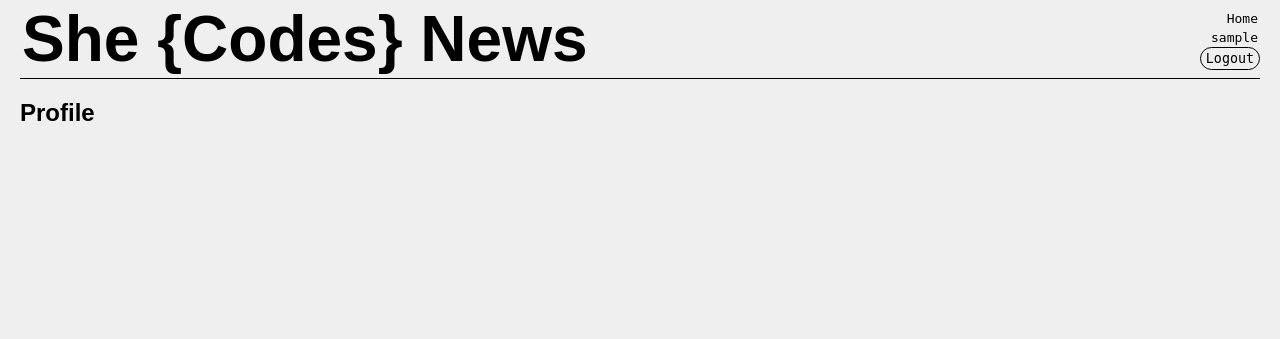
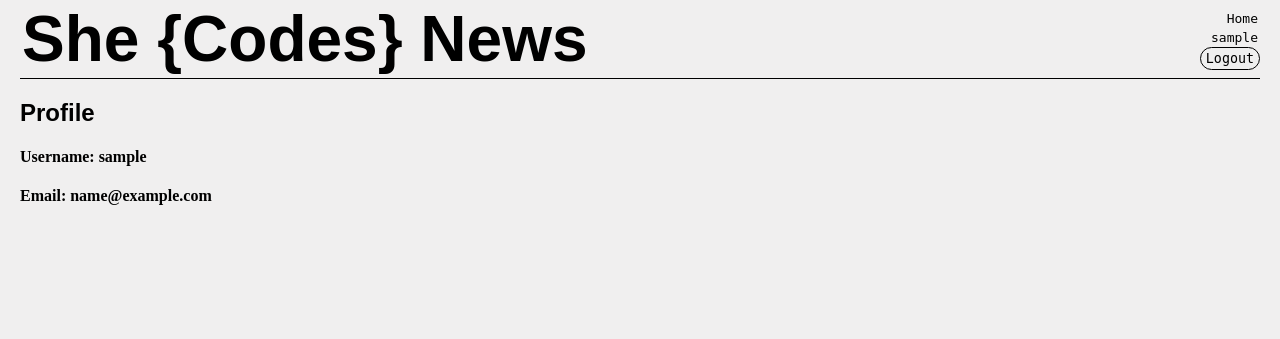
Before and after one commit to SheCodesAus/she-codes-django-news-project-AnnieJDesigns, a Django app: page /users/1/ in a window 1280 px wide. Shown: the top 339 px of the page. Run offline with Django 4.2, Linux system fonts and the light colour scheme; a user stored in the database is signed in; tables that the repository leaves empty hold one stand-in row (values such as "Sample post"); parts of the project's set-up code (start-up, migrations or seed data) failed here and were passed over; some web fonts are replaced.

Commit message:
fixed pub date and user/accounts.html
Fixed Pub date by deleting second widget in news/forms, added basic profile to users/account.html

```diff
--- a/she_codes_news/news/forms.py
+++ b/she_codes_news/news/forms.py
@@ -16,11 +16,6 @@ class StoryForm(ModelForm):
             'content': 'Content',
             'image': 'Image URL',
         }
-        widgets = {
-            'title': forms.TextInput(attrs={'class':'form-control', 'placeholder':'Enter title up to 10 words'}),
-
-
-        }
 
 ORDER_CHOICE = {
     ('','newest first'),
--- a/she_codes_news/users/templates/users/account.html
+++ b/she_codes_news/users/templates/users/account.html
@@ -8,6 +8,8 @@
 {% block content %}
 {% if request.user.is_authenticated %}
 <h2>Profile</h2>
+<h4>Username: {{ user.username }}</h4>
+<h4>Email: {{ user.email }}</h4>
 {% else %}
 <h3>Please login</h3>
 {% endif %}
--- a/she_codes_news/users/views.py
+++ b/she_codes_news/users/views.py
@@ -10,8 +10,6 @@ from django.views import generic
 from .models import CustomUser
 from .forms import CustomUserCreationForm
 
-
-
 class CreateAccountView(CreateView):
     form_class = CustomUserCreationForm
     success_url = reverse_lazy("login")
```
